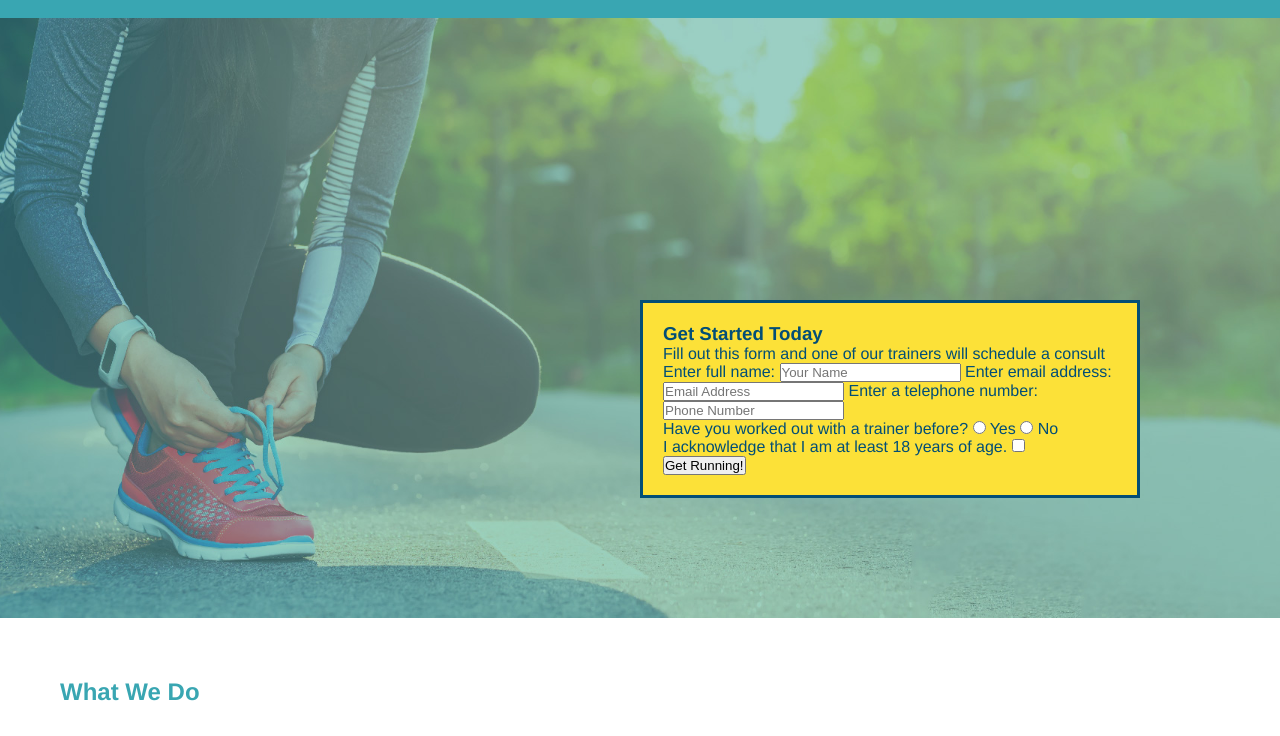
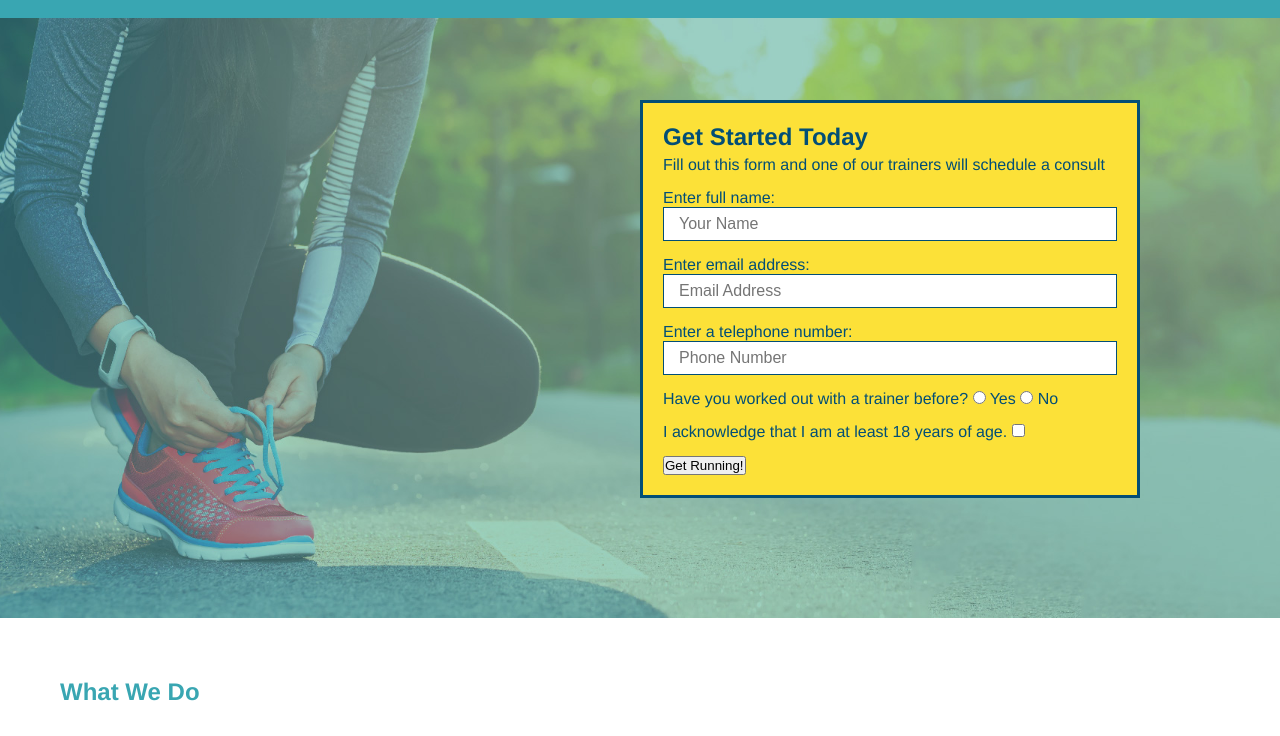
Before and after one commit to alanam79/run-buddy, a plain HTML site: page index.html in a window 1280 px wide. Shown: the part 64-800 px from the top of the page. Drawn offline with Linux system fonts and the light colour scheme.

Commit message:
change input lines

```diff
--- a/assets/css/style.css
+++ b/assets/css/style.css
@@ -95,6 +95,25 @@ section {
  width: 500px;
  color: #024e76;
  border: solid 3px #024e76;
+ }
+
+.hero-form h3 {
+  font-size: 24px;
+  margin: 0;
+ }
+
+ .hero-form p {
+  margin: 5px 0 15px 0;
+}
+
+.form-input {
+  border: 1px solid #024e76;
+  display: block;
+  padding: 7px 15px;
+  font-size: 16px;
+  color: #024e76;
+  width: 100%;
+  margin-bottom: 15px;
 }
 
 .hero-form {
--- a/index.html
+++ b/index.html
@@ -39,11 +39,11 @@
             <!-- Add form element -->
             <form>
                 <label for="name">Enter full name:</label>
-                <input type="text" placeholder="Your Name" name="name" id="name" />
+                <input type="text" placeholder="Your Name" name="name" id="name" class="form-input">
                 <label for="email">Enter email address:</label>
-                <input type="email" placeholder="Email Address" name="email" id="email" />
+                <input type="email" placeholder="Email Address" name="email" id="email" class="form-input">
                 <label for="phone">Enter a telephone number:</label>
-                <input type="tel" placeholder="Phone Number" name="phone" id="phone" />
+                <input type="tel" placeholder="Phone Number" name="phone" id="phone" class="form-input">
                 <p>
                     Have you worked out with a trainer before?
                     <input type="radio" name="trainer-confirm" id="trainer-yes" />
```
